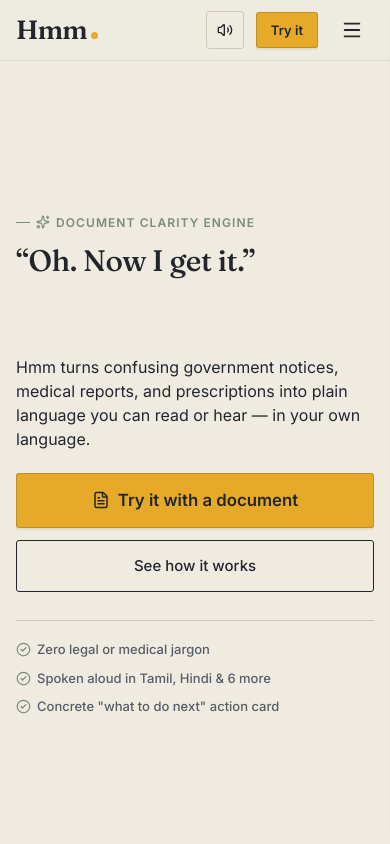
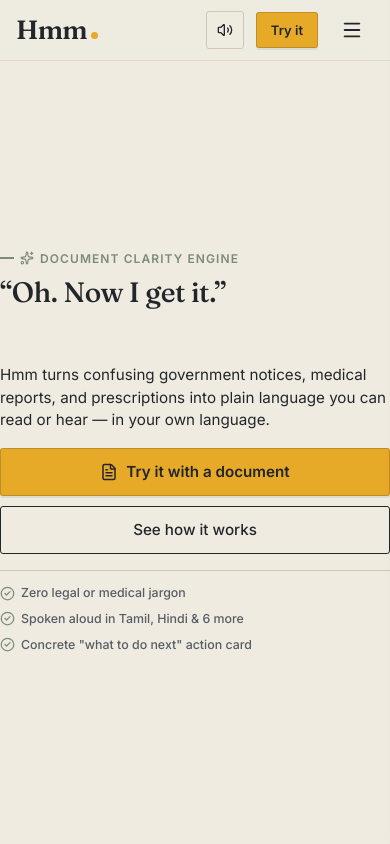
Before and after one commit to lingeswarandhanapal7-hub/Hmm, a React (Vite) app: page / in a window 390 px wide. Shown: the top 844 px of the page. Built offline with nearby package versions, Linux system fonts and the light colour scheme.

Commit message:
fix(mobile): align hero top and bottom spacing symmetrically and guarantee reliable scroll freeze across devices

```diff
--- a/src/App.css
+++ b/src/App.css
@@ -264,6 +264,7 @@
 .hero-scroll-wrapper {
   position: relative;
   min-height: calc(100vh - 68px);
+  min-height: calc(100dvh - 68px);
   width: 100%;
   background-color: var(--color-paper);
   display: flex;
@@ -273,12 +274,14 @@
 
 .hero-scroll-wrapper--reduced {
   min-height: calc(100vh - 68px);
+  min-height: calc(100dvh - 68px);
 }
 
 .hero-pinned-viewport {
   position: relative;
   width: 100%;
   min-height: calc(100vh - 68px);
+  min-height: calc(100dvh - 68px);
   display: flex;
   align-items: center;
   justify-content: center;
@@ -293,7 +296,7 @@
   align-items: flex-start;
   text-align: left;
   max-width: var(--editorial-max-width);
-  padding-top: 40px;
+  padding: 24px 0;
 }
 
 /* Faint Document Textures in the background */
@@ -2625,6 +2628,11 @@
   .hero-pinned-viewport {
     height: auto;
     min-height: calc(100vh - 68px);
+    min-height: calc(100dvh - 68px);
+  }
+
+  .hero-content-stage {
+    padding: 20px 0;
   }
 
   .hero-headline {
@@ -2688,52 +2696,108 @@
   }
 
   /* Hero Section */
-  .hero-scroll-wrapper,
+  .hero-scroll-wrapper {
+    height: auto;
+    min-height: calc(100vh - 60px);
+    min-height: calc(100dvh - 60px);
+    display: flex;
+    flex-direction: column;
+    justify-content: center;
+  }
+
   .hero-pinned-viewport {
     height: auto;
     min-height: calc(100vh - 60px);
+    min-height: calc(100dvh - 60px);
+    display: flex;
+    flex-direction: column;
+    justify-content: center;
+    align-items: center;
+    padding-top: clamp(14px, 2.5vh, 22px);
+    padding-bottom: clamp(14px, 3vh, 24px);
+    box-sizing: border-box;
   }
 
   .hero-content-stage {
-    padding-top: 24px;
+    padding-top: 0;
+    padding-bottom: 0;
+    width: 100%;
+  }
+
+  .section-kicker {
+    margin-bottom: 8px;
+    font-size: 0.75rem;
   }
 
   .hero-headline-stage {
-    min-height: 95px;
-    margin-bottom: 16px;
+    min-height: clamp(64px, 9vh, 76px);
+    margin-bottom: 12px;
+  }
+
+  .hero-headline {
+    font-size: clamp(1.75rem, 6.2vw, 2.3rem);
+    line-height: 1.18;
   }
 
   .hero-headline--cramped .hero-scan-marker {
     display: inline-block;
-    margin-top: 6px;
+    margin-top: 4px;
     margin-left: 0;
-    font-size: 0.7rem;
+    font-size: 0.6875rem;
   }
 
   .hero-subhead {
-    font-size: 1rem;
-    line-height: 1.5;
-    margin-bottom: 22px;
+    font-size: 0.95rem;
+    line-height: 1.48;
+    margin-bottom: 16px;
   }
 
   .hero-cta-group {
     flex-direction: column;
     align-items: stretch;
-    gap: 12px;
-    margin-bottom: 28px;
+    gap: 10px;
+    margin-bottom: 16px;
   }
 
   .btn-clarity--hero,
   .hero-cta-group .btn-ghost {
     width: 100%;
     justify-content: center;
-    padding: 13px 20px;
+    padding: 11px 18px;
+    font-size: 0.95rem;
   }
 
   .hero-trust-bar {
     flex-direction: column;
     align-items: flex-start;
-    gap: 8px;
+    gap: 6px;
+    padding-top: 12px;
+  }
+
+  .hero-trust-item {
+    font-size: 0.775rem;
+    gap: 6px;
+  }
+
+  .hero-stamp {
+    font-size: 0.7rem;
+    padding: 5px 10px;
+    opacity: 0.25;
+  }
+
+  .hero-stamp--left {
+    top: 8%;
+    left: 4%;
+  }
+
+  .hero-stamp--right {
+    bottom: 6%;
+    right: 4%;
+    opacity: 0.2;
+  }
+
+  .hero-clause-highlight {
+    display: none;
   }
 
   /* The Problem Section */
@@ -2937,18 +3001,41 @@
     font-size: 1.35rem;
   }
 
+  .hero-headline-stage {
+    min-height: 58px;
+    margin-bottom: 10px;
+  }
+
   .hero-headline {
-    font-size: 1.65rem;
-  }
-
-  .stat-callout__number {
-    font-size: 2.2rem;
-  }
-
+    font-size: 1.55rem;
+  }
+
+  .hero-subhead {
+    font-size: 0.875rem;
+    line-height: 1.42;
+    margin-bottom: 14px;
+  }
+
+  .hero-cta-group {
+    gap: 8px;
+    margin-bottom: 14px;
+  }
+
+  .btn-clarity--hero,
+  .hero-cta-group .btn-ghost,
   .btn-clarity,
   .btn-ghost {
-    padding: 10px 16px;
+    padding: 10px 14px;
     font-size: 0.875rem;
+  }
+
+  .hero-trust-bar {
+    padding-top: 10px;
+    gap: 5px;
+  }
+
+  .hero-trust-item {
+    font-size: 0.725rem;
   }
 
   .language-chip-grid {
--- a/src/components/Hero.jsx
+++ b/src/components/Hero.jsx
@@ -56,8 +56,11 @@
         isAnimatingRef.current = false;
         isResolvedRef.current = true;
         setIsResolved(true);
-        // Note: canScrollDownRef stays FALSE while the initial scroll gesture is active.
-        // It will only be unlocked by the inactivity timer after the user's scroll stroke ends!
+        // Fallback inactivity timer: ensure canScrollDown unlocks once gesture settles
+        clearTimeout(gestureInactivityTimerRef.current);
+        gestureInactivityTimerRef.current = setTimeout(() => {
+          canScrollDownRef.current = true;
+        }, 300);
       }
     });
 
@@ -285,11 +288,11 @@
 
     const handleTouchEnd = () => {
       // When the user lifts their finger from the first swipe, allow the NEXT swipe to scroll down!
-      if (isResolvedRef.current && !isAnimatingRef.current) {
+      if (isResolvedRef.current) {
         clearTimeout(gestureInactivityTimerRef.current);
         gestureInactivityTimerRef.current = setTimeout(() => {
           canScrollDownRef.current = true;
-        }, 250);
+        }, 200);
       }
     };
 
```
